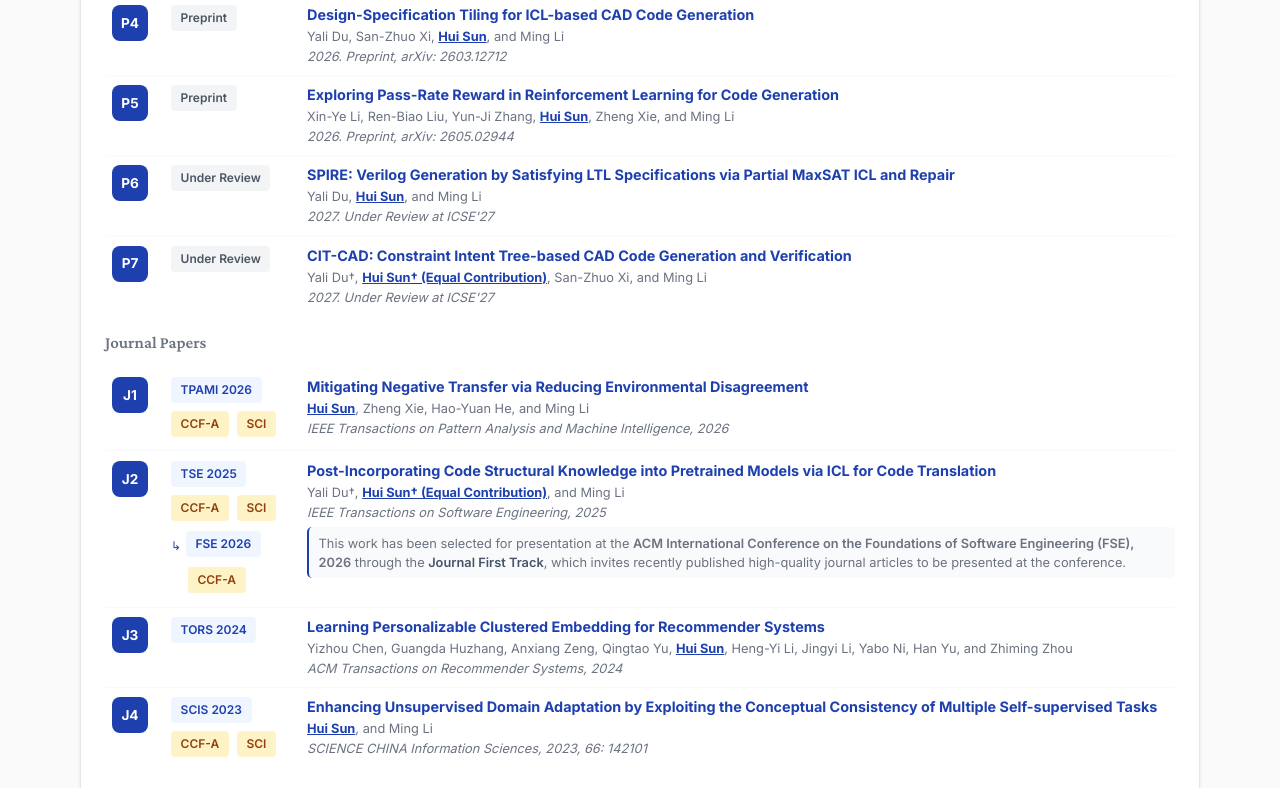
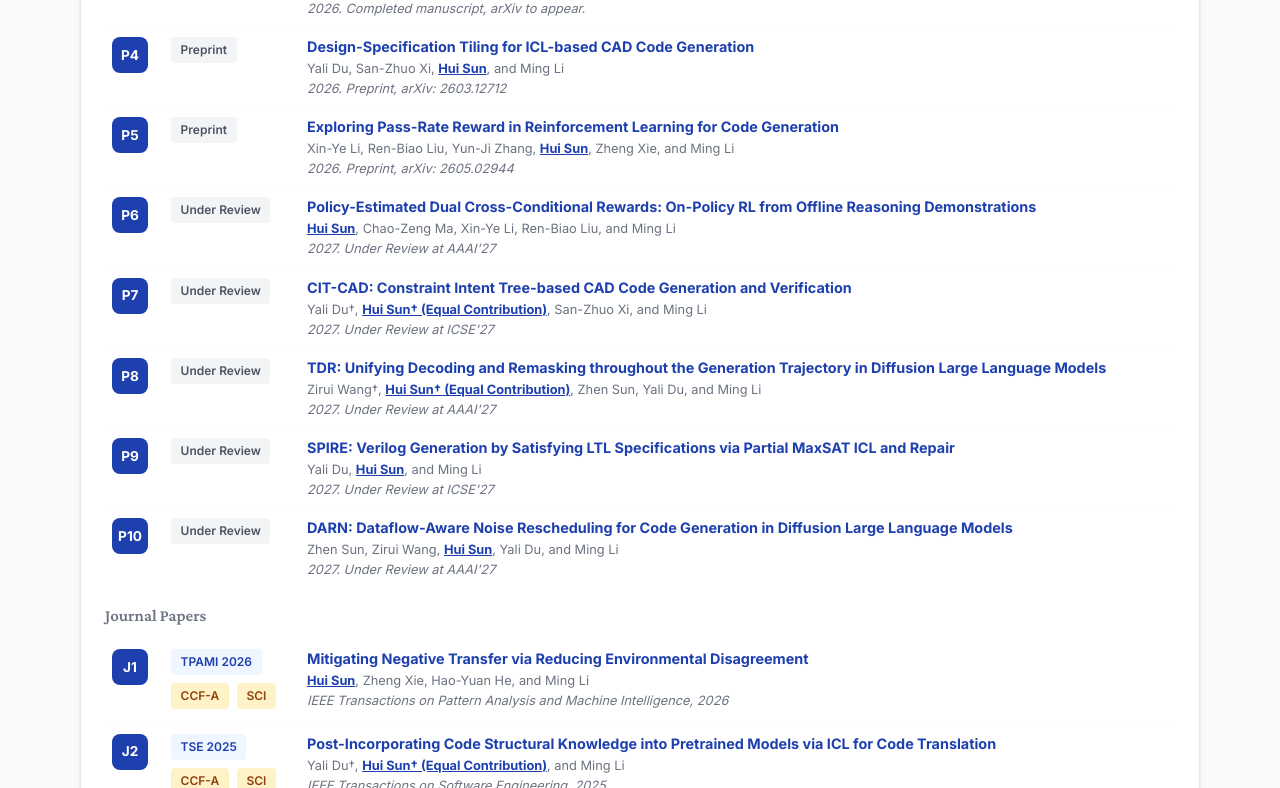
Before and after one commit to sunh-23/sunh-23.github.io, a plain HTML site: page index.html in a window 1280 px wide. Shown: the part 1767-2555 px from the top of the page. Drawn offline with nearby package versions, Linux system fonts and the light colour scheme.

Commit message:
Update homepage publications and timeline

```diff
--- a/index.html
+++ b/index.html
@@ -1878,6 +1878,9 @@
                         <a href="#pub-p5" class="research-tag">[P5]</a>
                         <a href="#pub-p6" class="research-tag">[P6]</a>
                         <a href="#pub-p7" class="research-tag">[P7]</a>
+                        <a href="#pub-p8" class="research-tag">[P8]</a>
+                        <a href="#pub-p9" class="research-tag">[P9]</a>
+                        <a href="#pub-p10" class="research-tag">[P10]</a>
                         <a href="#pub-j2" class="research-tag">[J2]</a>
                         <a href="#pub-c1" class="research-tag">[C1]</a>
                         <a href="#pub-c3" class="research-tag">[C3]</a>
@@ -1917,7 +1920,7 @@
             <div class="section-divider"></div>
             <p class="publication-overview">
                 <i class="fas fa-award" aria-hidden="true"></i>
-                <span>I have been fortunate to collaborate with outstanding researchers on <strong>23 research works</strong> in code intelligence, large language models, and machine learning, including <strong>16 accepted publications</strong> (<strong>15 CCF-A</strong>, e.g., TPAMI, TSE, ICML, ICCV, AAAI, WWW, and ASE) and <strong>9 first/equal-first authored works</strong>.</span>
+                <span>I have been fortunate to collaborate with outstanding researchers on <strong>20+ research works</strong> in code intelligence, large language models, and machine learning, including <strong>15+ CCF-A publications</strong> and <strong>10+ first/equal-first authored works</strong>.</span>
             </p>
 
             <!-- Preprints & Under Review -->
@@ -2031,11 +2034,11 @@
                             <span class="badge badge-preprint">Under Review</span>
                         </div>
                         <div class="flex-1">
-                            <h4 class="font-bold text-sm mb-1 encrypted-title" style="color: var(--primary-blue);" data-encrypted="U1BJUkU6IFZlcmlsb2cgR2VuZXJhdGlvbiBieSBTYXRpc2Z5aW5nIExUTCBTcGVjaWZpY2F0aW9ucyB2aWEgUGFydGlhbCBNYXhTQVQgSUNMIGFuZCBSZXBhaXI=">Loading...</h4>
+                            <h4 class="font-bold text-sm mb-1 encrypted-title" style="color: var(--primary-blue);" data-encrypted="UG9saWN5LUVzdGltYXRlZCBEdWFsIENyb3NzLUNvbmRpdGlvbmFsIFJld2FyZHM6IE9uLVBvbGljeSBSTCBmcm9tIE9mZmxpbmUgUmVhc29uaW5nIERlbW9uc3RyYXRpb25z">Loading...</h4>
                             <p class="text-xs mb-1" style="color: var(--text-secondary);">
-                                Yali Du, <span class="author-highlight">Hui Sun</span>, and Ming Li
+                                <span class="author-highlight">Hui Sun</span>, Chao-Zeng Ma, Xin-Ye Li, Ren-Biao Liu, and Ming Li
                             </p>
-                            <p class="text-xs italic" style="color: var(--text-secondary);">2027. Under Review at ICSE'27</p>
+                            <p class="text-xs italic" style="color: var(--text-secondary);">2027. Under Review at AAAI'27</p>
                         </div>
                     </div>
 
@@ -2052,6 +2055,54 @@
                                 Yali Du†, <span class="author-highlight">Hui Sun† (Equal Contribution)</span>, San-Zhuo Xi, and Ming Li
                             </p>
                             <p class="text-xs italic" style="color: var(--text-secondary);">2027. Under Review at ICSE'27</p>
+                        </div>
+                    </div>
+
+                    <div class="publication-item" id="pub-p8">
+                        <div class="flex justify-center">
+                            <div class="pub-number">P8</div>
+                        </div>
+                        <div class="flex flex-wrap items-start gap-1">
+                            <span class="badge badge-preprint">Under Review</span>
+                        </div>
+                        <div class="flex-1">
+                            <h4 class="font-bold text-sm mb-1 encrypted-title" style="color: var(--primary-blue);" data-encrypted="VERSOiBVbmlmeWluZyBEZWNvZGluZyBhbmQgUmVtYXNraW5nIHRocm91Z2hvdXQgdGhlIEdlbmVyYXRpb24gVHJhamVjdG9yeSBpbiBEaWZmdXNpb24gTGFyZ2UgTGFuZ3VhZ2UgTW9kZWxz">Loading...</h4>
+                            <p class="text-xs mb-1" style="color: var(--text-secondary);">
+                                Zirui Wang†, <span class="author-highlight">Hui Sun† (Equal Contribution)</span>, Zhen Sun, Yali Du, and Ming Li
+                            </p>
+                            <p class="text-xs italic" style="color: var(--text-secondary);">2027. Under Review at AAAI'27</p>
+                        </div>
+                    </div>
+
+                    <div class="publication-item" id="pub-p9">
+                        <div class="flex justify-center">
+                            <div class="pub-number">P9</div>
+                        </div>
+                        <div class="flex flex-wrap items-start gap-1">
+                            <span class="badge badge-preprint">Under Review</span>
+                        </div>
+                        <div class="flex-1">
+                            <h4 class="font-bold text-sm mb-1 encrypted-title" style="color: var(--primary-blue);" data-encrypted="U1BJUkU6IFZlcmlsb2cgR2VuZXJhdGlvbiBieSBTYXRpc2Z5aW5nIExUTCBTcGVjaWZpY2F0aW9ucyB2aWEgUGFydGlhbCBNYXhTQVQgSUNMIGFuZCBSZXBhaXI=">Loading...</h4>
+                            <p class="text-xs mb-1" style="color: var(--text-secondary);">
+                                Yali Du, <span class="author-highlight">Hui Sun</span>, and Ming Li
+                            </p>
+                            <p class="text-xs italic" style="color: var(--text-secondary);">2027. Under Review at ICSE'27</p>
+                        </div>
+                    </div>
+
+                    <div class="publication-item" id="pub-p10">
+                        <div class="flex justify-center">
+                            <div class="pub-number">P10</div>
+                        </div>
+                        <div class="flex flex-wrap items-start gap-1">
+                            <span class="badge badge-preprint">Under Review</span>
+                        </div>
+                        <div class="flex-1">
+                            <h4 class="font-bold text-sm mb-1 encrypted-title" style="color: var(--primary-blue);" data-encrypted="REFSTjogRGF0YWZsb3ctQXdhcmUgTm9pc2UgUmVzY2hlZHVsaW5nIGZvciBDb2RlIEdlbmVyYXRpb24gaW4gRGlmZnVzaW9uIExhcmdlIExhbmd1YWdlIE1vZGVscw==">Loading...</h4>
+                            <p class="text-xs mb-1" style="color: var(--text-secondary);">
+                                Zhen Sun, Zirui Wang, <span class="author-highlight">Hui Sun</span>, Yali Du, and Ming Li
+                            </p>
+                            <p class="text-xs italic" style="color: var(--text-secondary);">2027. Under Review at AAAI'27</p>
                         </div>
                     </div>
                 </div>
```
